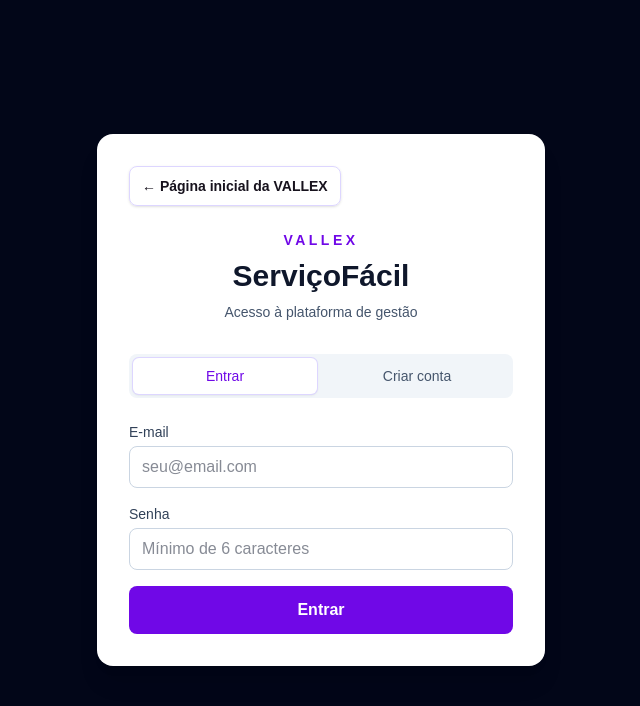
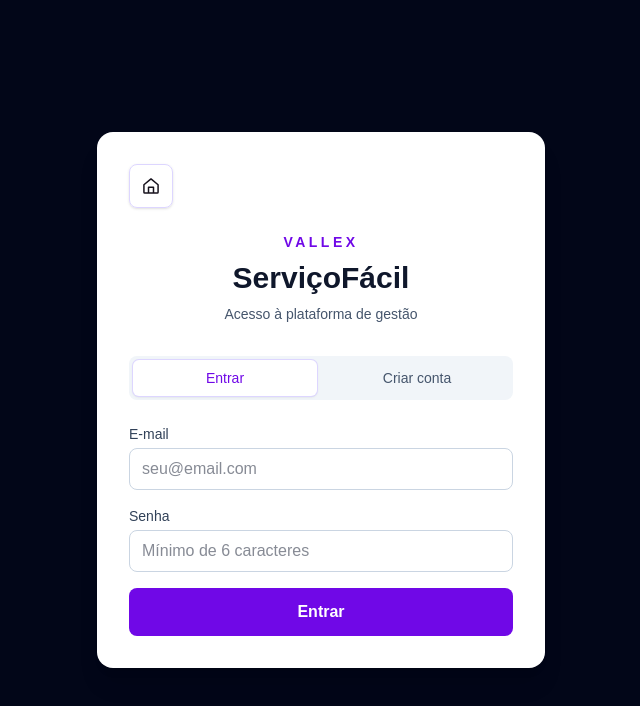
Before and after one commit to vallexadm/vallex-site, a Next.js app: page /sistema/login in a window 1280 px wide. Shown: the top 706 px of the page, without its empty margins (319-959 px from the left). Built offline with nearby package versions, Linux system fonts and the light colour scheme; no server answers.

Commit message:
ui: replace return text with home icon

```diff
--- a/app/sistema/login/page.tsx
+++ b/app/sistema/login/page.tsx
@@ -71,9 +71,29 @@ export default function LoginPage() {
       <section className="w-full max-w-md rounded-2xl bg-white p-8 shadow-xl">
         <Link
           href="/"
-          className="mb-6 inline-flex min-h-10 items-center rounded-lg border border-violet-200 px-3 py-2 text-sm font-semibold text-violet-700 shadow-sm transition hover:border-violet-400 hover:bg-violet-50 focus-visible:outline focus-visible:outline-2 focus-visible:outline-offset-2 focus-visible:outline-violet-600"
+          aria-label="Voltar à página inicial da VALLEX"
+          title="Página inicial da VALLEX"
+          className="mb-6 inline-flex size-11 items-center justify-center rounded-lg border border-violet-200 text-violet-700 shadow-sm transition hover:border-violet-400 hover:bg-violet-50 focus-visible:outline focus-visible:outline-2 focus-visible:outline-offset-2 focus-visible:outline-violet-600"
         >
-          ← Página inicial da VALLEX
+          <svg
+            aria-hidden="true"
+            viewBox="0 0 24 24"
+            fill="none"
+            className="size-5"
+          >
+            <path
+              d="m3.5 10.5 8.5-7 8.5 7v9a1 1 0 0 1-1 1h-15a1 1 0 0 1-1-1v-9Z"
+              stroke="currentColor"
+              strokeWidth="1.8"
+              strokeLinejoin="round"
+            />
+            <path
+              d="M9 20.5v-7h6v7"
+              stroke="currentColor"
+              strokeWidth="1.8"
+              strokeLinejoin="round"
+            />
+          </svg>
         </Link>
 
         <div className="mb-8 text-center">
```
